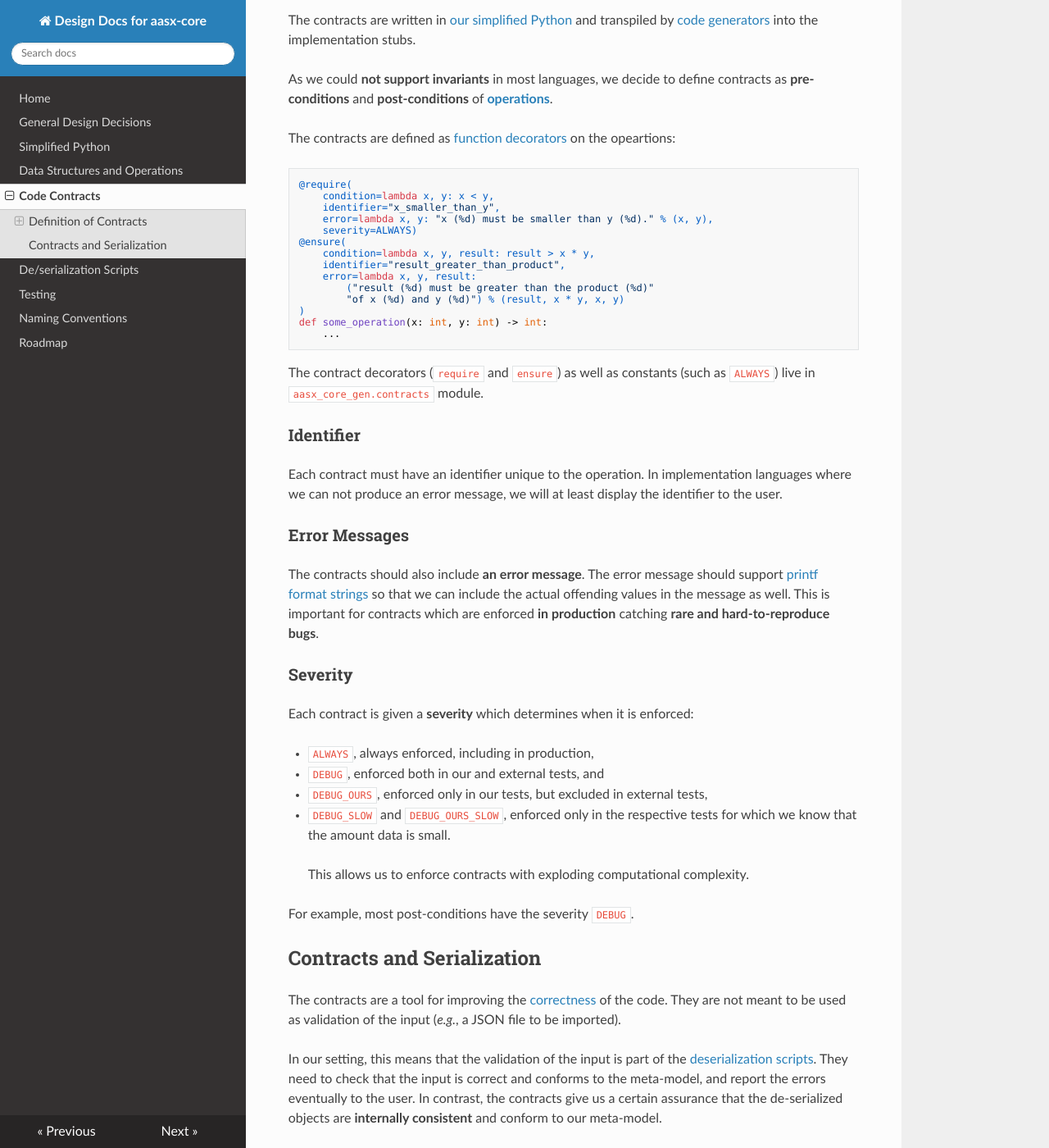
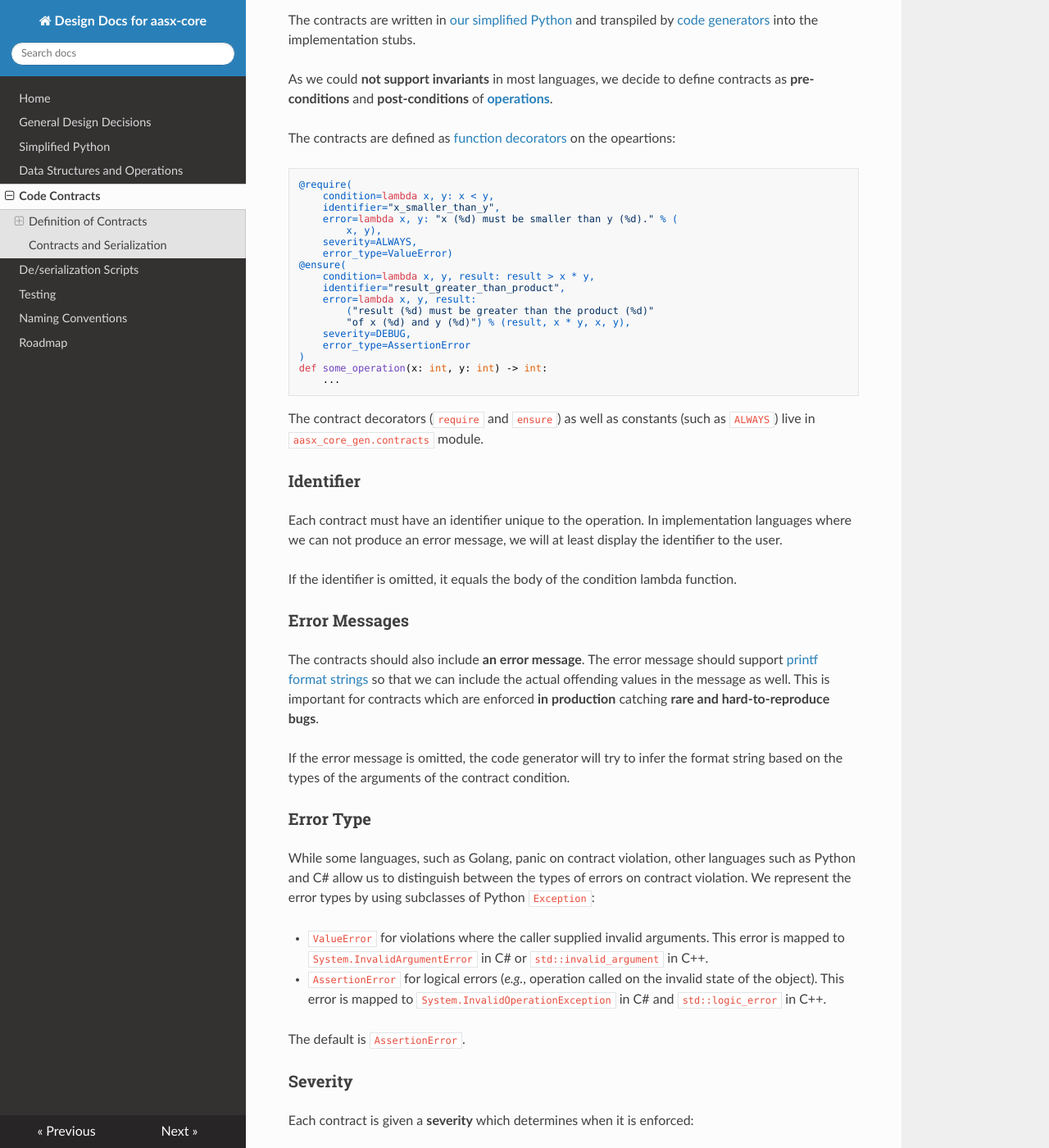
Before and after one commit to aas-core-works/design-docs, an MkDocs documentation site: the page built from docs/contracts.md, in a window 1280 px wide and 1400 px high, scrolled down 707 px. Shown: the whole window at 82% size. Built offline with MkDocs 1.6.1, drawn with Linux system fonts in a browser that asks for light colours; nearby versions of some CDN libraries; some of the changed text lies outside the part shown.

Commit message:
Add error type to contracts (#11)
This patch specifies that contracts need to have an error type assigned
to them for more meaningful contract generation in implementation
languages such as C++ and C#.

```diff
--- a/docs/contracts.md
+++ b/docs/contracts.md
@@ -41,14 +41,18 @@ The contracts are defined as [function decorators] on the opeartions:
 @require(
     condition=lambda x, y: x < y,
     identifier="x_smaller_than_y",
-    error=lambda x, y: "x (%d) must be smaller than y (%d)." % (x, y),
-    severity=ALWAYS)
+    error=lambda x, y: "x (%d) must be smaller than y (%d)." % (
+        x, y),
+    severity=ALWAYS,
+    error_type=ValueError)
 @ensure(
     condition=lambda x, y, result: result > x * y,
     identifier="result_greater_than_product",
     error=lambda x, y, result:
         ("result (%d) must be greater than the product (%d)"
-        "of x (%d) and y (%d)") % (result, x * y, x, y)
+        "of x (%d) and y (%d)") % (result, x * y, x, y),
+    severity=DEBUG,
+    error_type=AssertionError
 )
 def some_operation(x: int, y: int) -> int:
     ...
@@ -61,13 +65,29 @@ The contract decorators (`require` and `ensure`) as well as constants (such as `
 Each contract must have an identifier unique to the operation.
 In implementation languages where we can not produce an error message, we will at least display the identifier to the user.
 
+If the identifier is omitted, it equals the body of the condition lambda function.
+
 ### Error Messages
 
 The contracts should also include **an error message**.
 The error message should support [printf format strings] so that we can include the actual offending values in the message as well.
 This is important for contracts which are enforced **in production** catching **rare and hard-to-reproduce bugs**.
 
+If the error message is omitted, the code generator will try to infer the format string based on the types of the arguments of the contract condition.
+
 [printf format strings]: https://en.wikipedia.org/wiki/Printf_format_string
+
+### Error Type
+
+While some languages, such as Golang, panic on contract violation, other languages such as Python and C# allow us to distinguish between the types of errors on contract violation.
+We represent the error types by using subclasses of Python `Exception`:
+
+* `ValueError` for violations where the caller supplied invalid arguments.
+  This error is mapped to `System.InvalidArgumentError` in C# or `std::invalid_argument` in C++.
+* `AssertionError` for logical errors (*e.g.*, operation called on the invalid state of the object).
+  This error is mapped to `System.InvalidOperationException` in C# and `std::logic_error` in C++.
+
+The default is `AssertionError`.
 
 ### Severity
 
@@ -80,7 +100,7 @@ Each contract is given a  **severity** which determines when it is enforced:
   <br>
   This allows us to enforce contracts with exploding computational complexity.
 
-For example, most post-conditions have the severity `DEBUG`.
+The default for pre-conditions is `ALWAYS`, while it is `DEBUG` for post-conditions.
 
 ## Contracts and Serialization
 
```
